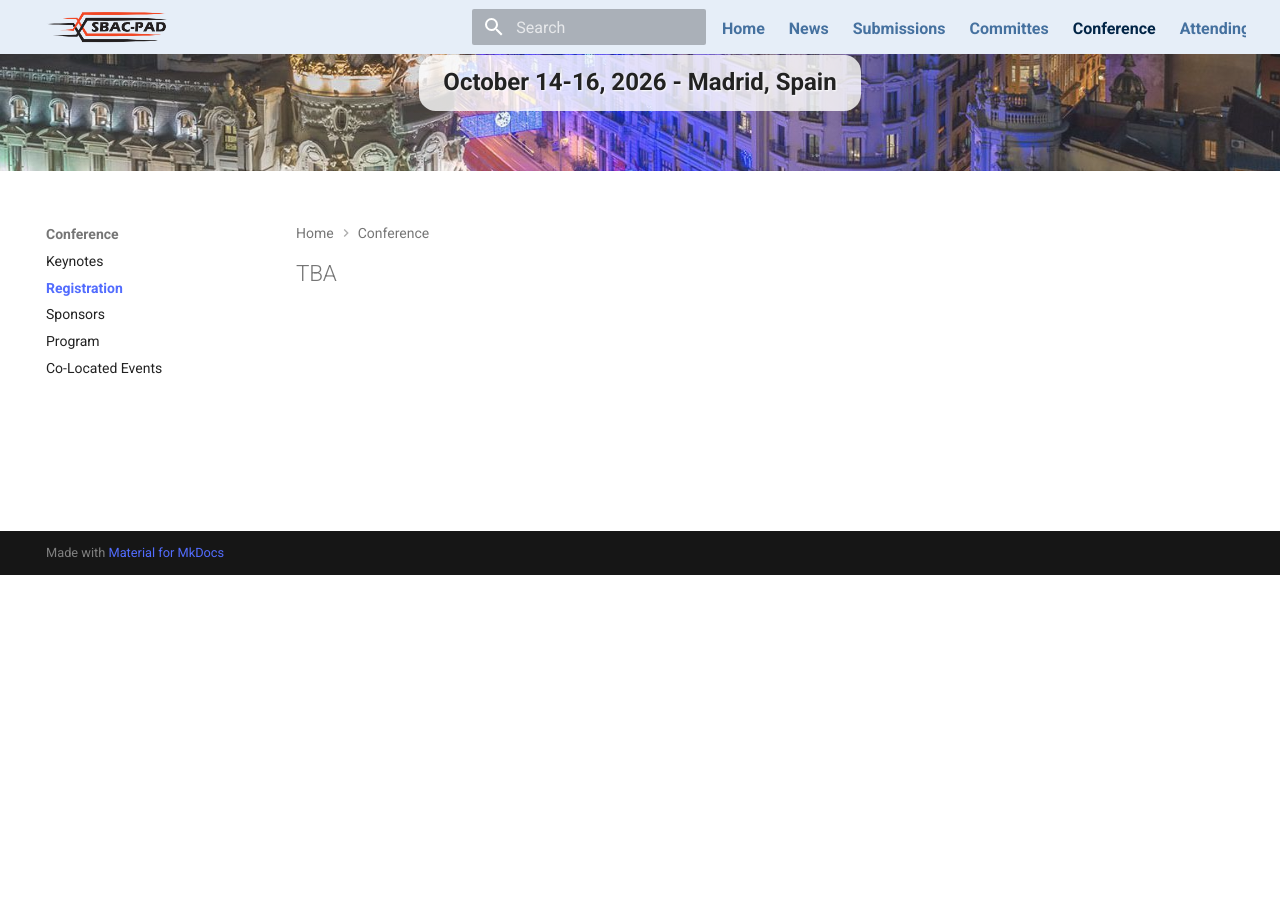
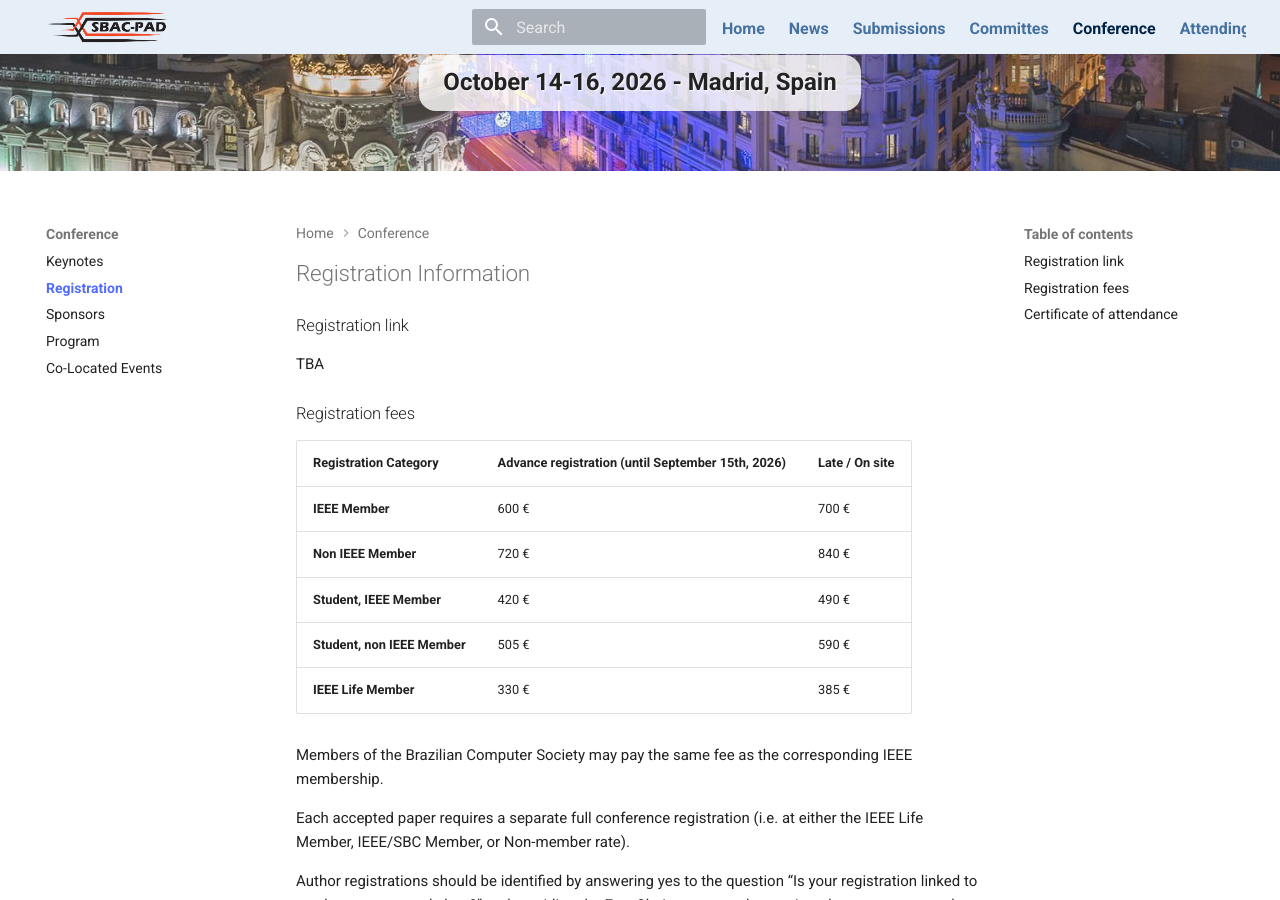
Before and after one commit to CoCo-ARCOS/sbac-pad2026, an MkDocs documentation site: the page built from docs/conference/registration.md, in a window 1280 px wide and 900 px high, scrolled down 325 px. Built offline with MkDocs 1.6.1 and Material for MkDocs 9.7.7, drawn with Linux system fonts in a browser that asks for light colours; before the commit the page ends 900 px from its top, so only the background shows below that; some of the changed text lies outside the part shown.

Commit message:
registration info

```diff
--- a/docs/conference/registration.md
+++ b/docs/conference/registration.md
@@ -1 +1,30 @@
-# TBA
+# Registration Information
+
+## Registration link
+
+<!-- The registration website is now open!
+
+[Register Now](https://easychair.org/my2/conference?conf=sbacpad2026){ .md-button } -->
+
+TBA
+
+## Registration fees
+
+| Registration Category | Advance registration (until September 15th, 2026) | Late / On site |
+| :--- | :--- | :--- |
+| **IEEE Member** | 600 € | 700 € |
+| **Non IEEE Member** | 720 € | 840 € |
+| **Student, IEEE Member** | 420 € | 490 € |
+| **Student, non IEEE Member** | 505 € | 590 € |
+| **IEEE Life Member** | 330 € | 385 € |
+
+Members of the Brazilian Computer Society may pay the same fee as the corresponding IEEE membership.
+
+Each accepted paper requires a separate full conference registration (i.e. at either the IEEE Life Member, IEEE/SBC Member, or Non-member rate).
+
+Author registrations should be identified by answering yes to the question “Is your registration linked to an abstract or a workshop?” and providing the EasyChair paper number assigned to your paper as the answer to the question “What is your abstract number?” on the online registration form.
+
+Authors will be charged a total of 100 € for extra pages over the limit of 10 pages for main conference papers.
+
+## Certificate of attendance
+Individual certificates of attendance will be sent during the conference, directly to the e-mail address used for registration. If you need any additional certificate (certificate of presentation for example), please contact Javier García - <fjblas@inf.uc3m.es>.
```
